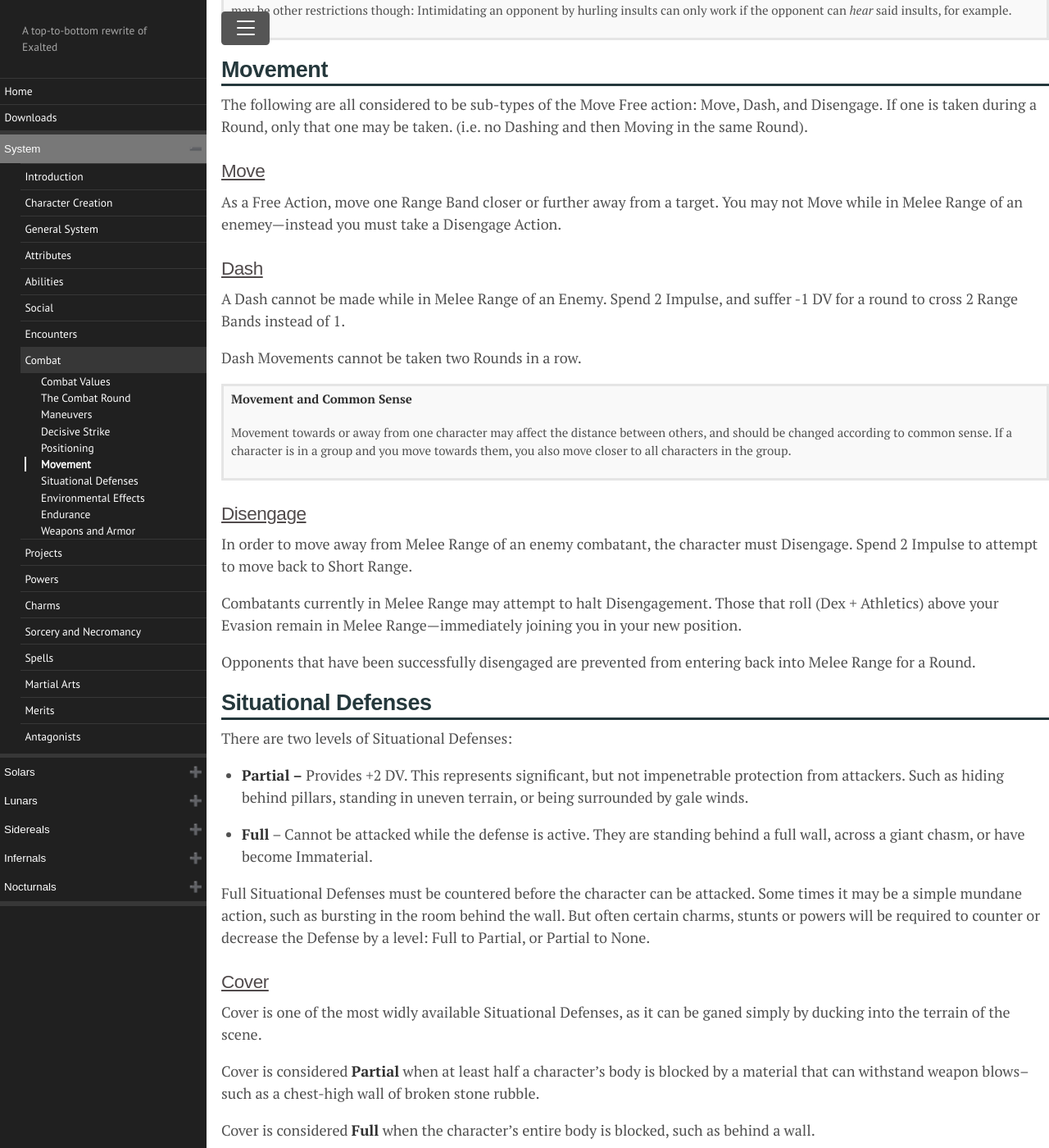
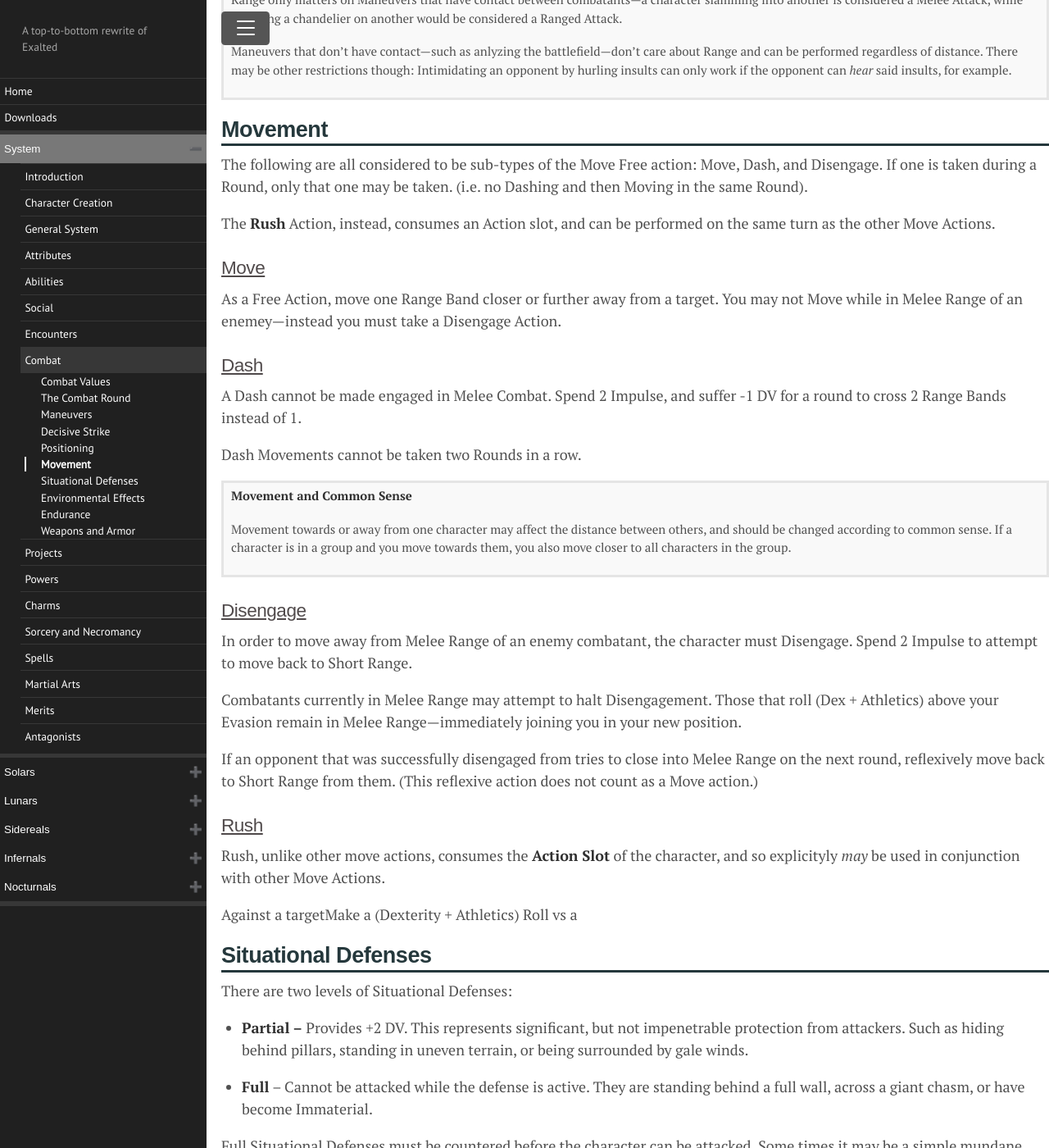
Before and after one commit to Dragonmystic707/exalted-reincarnated, a Jekyll site: the page built from docs/System/Combat.md, in a window 1280 px wide and 1400 px high, scrolled down 7350 px. Shown: the whole window at 82% size. Built offline with Jekyll 4.4.1, drawn with Linux system fonts in a browser that asks for light colours; some of the changed text lies outside the part shown.

Commit message:
Added Keep Pace Option

```diff
--- a/docs/System/Combat.md
+++ b/docs/System/Combat.md
@@ -258,6 +258,17 @@
 </tr>
 <tr class="even">
 <td><blockquote>
+<p>Keep Pace</p>
+</blockquote></td>
+<td><blockquote>
+<p>Evasion</p>
+</blockquote></td>
+<td><blockquote>
+<p>When the target takes a Move Action away from you, reflexively move to stay within the same Range Band. This does not cosume a Move Action.</p>
+</blockquote></td>
+</tr>
+<tr class="odd">
+<td><blockquote>
 <p>Intimidate</p>
 </blockquote></td>
 <td><blockquote>
@@ -267,7 +278,7 @@
 <p>The target loses 3 Impulse.</p>
 </blockquote></td>
 </tr>
-<tr class="odd">
+<tr class="even">
 <td><blockquote>
 <p>Stun</p>
 </blockquote></td>
@@ -278,7 +289,7 @@
 <p>The target loses 2 dice from their next action.</p>
 </blockquote></td>
 </tr>
-<tr class="even">
+<tr class="odd">
 <td><blockquote>
 <p>Smash Scenery</p>
 </blockquote></td>
@@ -289,7 +300,7 @@
 <p>Creates Environmental hazards on the field.</p>
 </blockquote></td>
 </tr>
-<tr class="odd">
+<tr class="even">
 <td><blockquote>
 <p>Seek Cover</p>
 </blockquote></td>
@@ -300,7 +311,7 @@
 <p>Attempt to find Cover.</p>
 </blockquote></td>
 </tr>
-<tr class="even">
+<tr class="odd">
 <td><blockquote>
 <p>Counter Cover</p>
 </blockquote></td>
@@ -311,7 +322,7 @@
 <p>Eliminate the Situational Cover bonus a character has. They cannot regain this same cover for at least a Round.</p>
 </blockquote></td>
 </tr>
-<tr class="odd">
+<tr class="even">
 <td><blockquote>
 <p>Defend Other</p>
 </blockquote></td>
@@ -525,6 +536,9 @@
 that one may be taken. (i.e. no Dashing and then Moving in the same
 Round).
 
+The **Rush** Action, instead, consumes an Action slot, and can be
+performed on the same turn as the other Move Actions.
+
 ### Move
 
 As a Free Action, move one Range Band closer or further away from a
@@ -533,8 +547,8 @@
 
 ### Dash
 
-A Dash cannot be made while in Melee Range of an Enemy. Spend 2 Impulse,
-and suffer -1 DV for a round to cross 2 Range Bands instead of 1.
+A Dash cannot be made engaged in Melee Combat. Spend 2 Impulse, and
+suffer -1 DV for a round to cross 2 Range Bands instead of 1.
 
 Dash Movements cannot be taken two Rounds in a row.
 
@@ -557,8 +571,17 @@
 Those that roll (Dex + Athletics) above your Evasion remain in Melee
 Range—immediately joining you in your new position.
 
-Opponents that have been successfully disengaged are prevented from
-entering back into Melee Range for a Round.
+If an opponent that was successfully disengaged from tries to close into
+Melee Range on the next round, reflexively move back to Short Range from
+them. (This reflexive action does not count as a Move action.)
+
+### Rush
+
+Rush, unlike other move actions, consumes the **Action Slot** of the
+character, and so explicityly *may* be used in conjunction with other
+Move Actions.
+
+Against a targetMake a (Dexterity + Athletics) Roll vs a
 
 Situational Defenses
 --------------------
```
Also changed, not shown: 3 other files.
